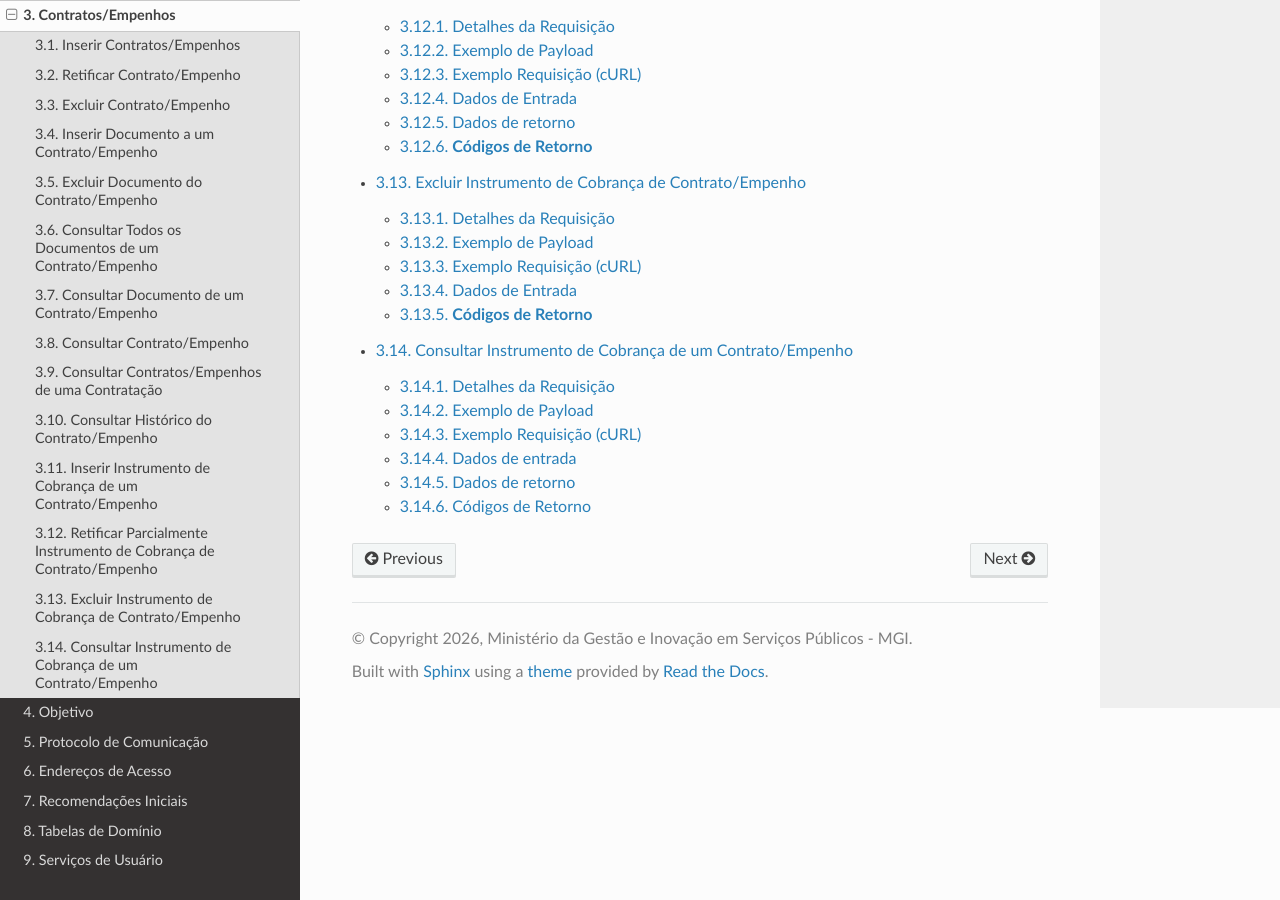
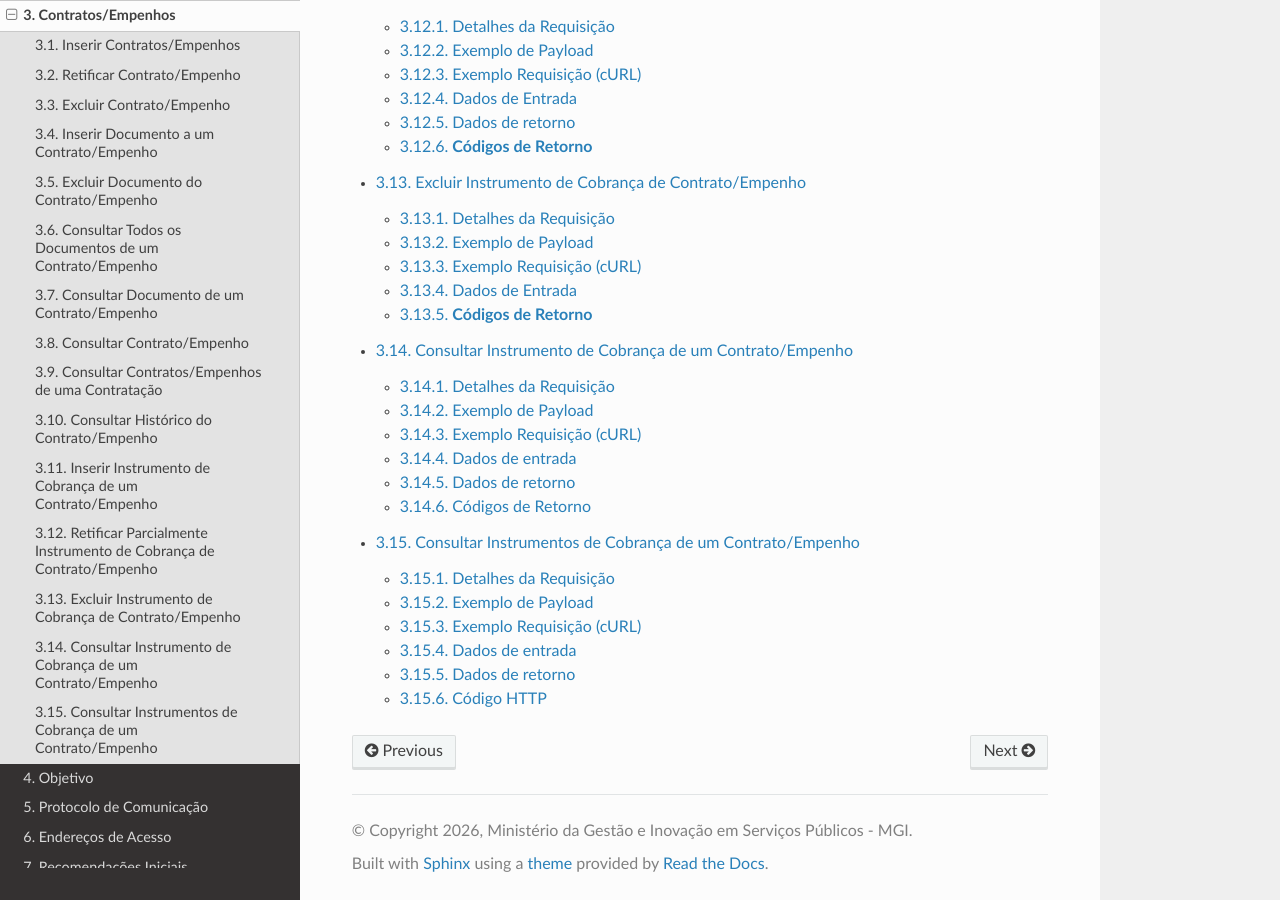
Before and after one commit to carlosmgi/Manual-de-Integracao-do-PNCP, a Sphinx documentation site: the page built from docs/source/contrato_empenho/index.rst, in a window 1280 px wide and 900 px high, scrolled down 2389 px. Built offline with Sphinx 7.4.7 and the Read the Docs theme 3.1.0, drawn with Linux system fonts in a browser that asks for light colours; pages that are not in the unit, such as notebooks, are missing from menus.

Commit message:
Update index.rst

```diff
--- a/docs/source/contrato_empenho/index.rst
+++ b/docs/source/contrato_empenho/index.rst
@@ -18,3 +18,4 @@ Contratos/Empenhos
    Retificar Parcialmente Instrumento de Cobrança de Contrato ou Empenho
    Excluir Instrumento de Cobrança de Contrato ou Empenho
    Consultar Instrumento de Cobrança de um Contrato ou Empenho
+   Consultar Instrumentos de Cobrança de um Contrato ou Empenho
```
